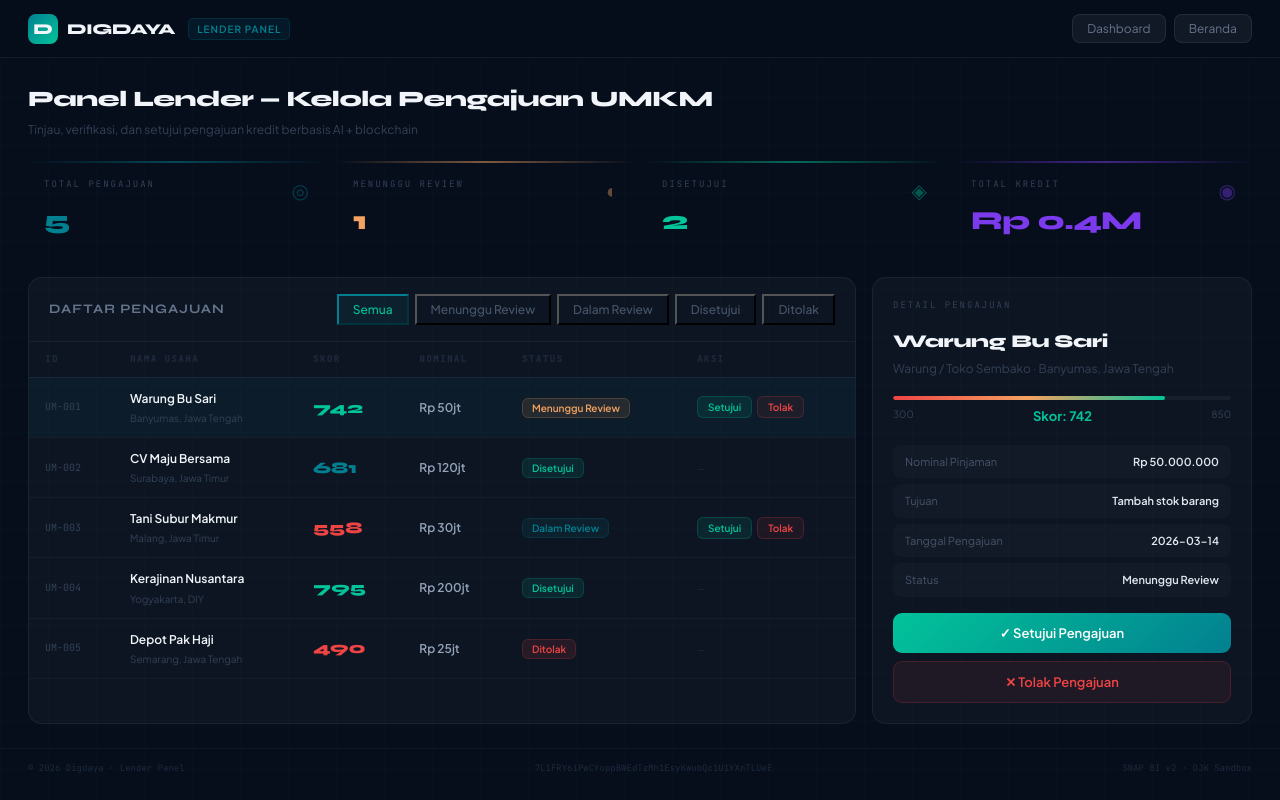
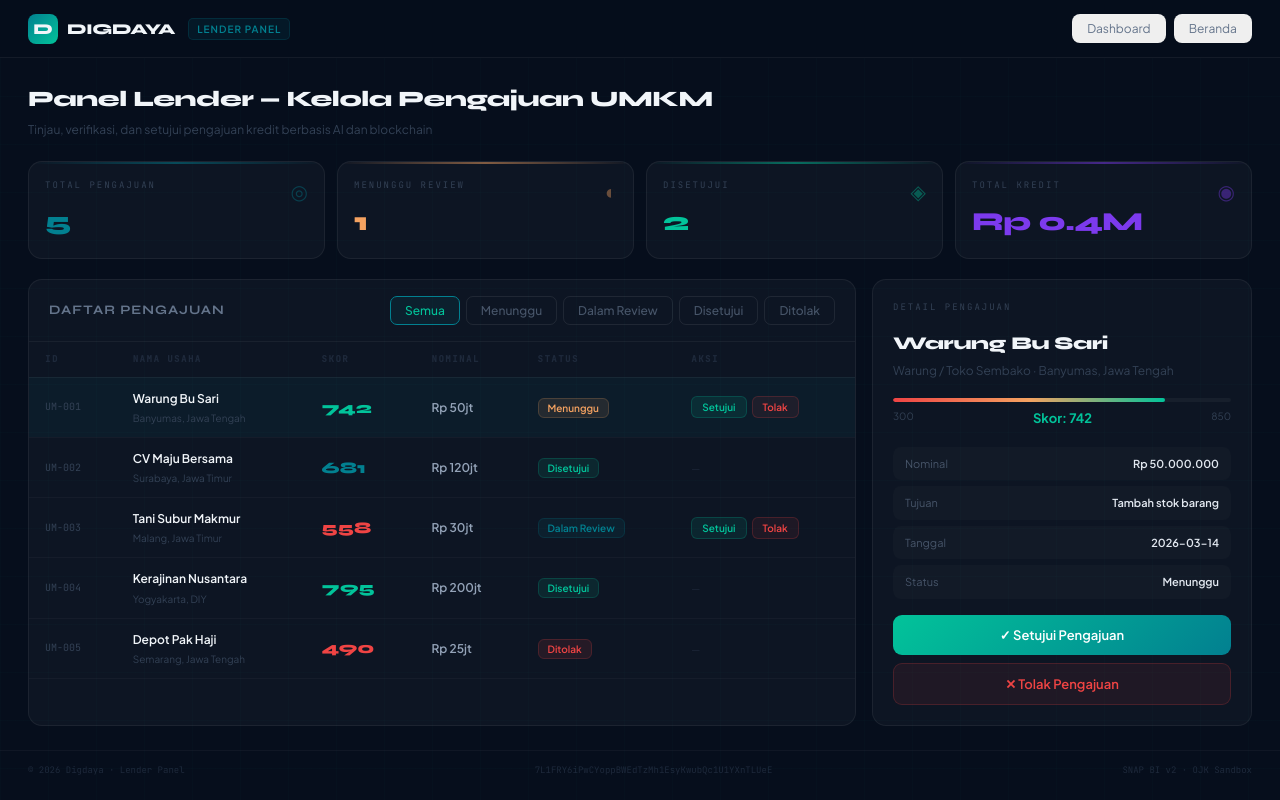
Before and after one commit to Hay121/digdaya-web, a Next.js app in the folder dashboard/: page /admin in a window 1280 px wide. Both pictures are taken after a click on the element 442 px from the left and 407 px from the top of the page. Built offline with nearby package versions, Linux system fonts and the light colour scheme.

Commit message:
Fix react-is dependency

```diff
--- a/dashboard/package.json
+++ b/dashboard/package.json
@@ -17,6 +17,7 @@
     "qrcode.react": "^4.2.0",
     "react": "19.2.3",
     "react-dom": "19.2.3",
+    "react-is": "^19.2.4",
     "recharts": "^3.8.0"
   },
   "devDependencies": {
--- a/dashboard/pages/admin.tsx
+++ b/dashboard/pages/admin.tsx
@@ -1,21 +1,21 @@
 import { useState, useEffect } from "react";
 import { useRouter } from "next/router";
 const MOCK = [
-  {id:"UM-001",name:"Warung Bu Sari",type:"Warung / Toko Sembako",city:"Banyumas, Jawa Tengah",score:742,loan:50000000,purpose:"Tambah stok barang",status:"pending",date:"2026-03-14"},
-  {id:"UM-002",name:"CV Maju Bersama",type:"Jasa Transportasi",city:"Surabaya, Jawa Timur",score:681,loan:120000000,purpose:"Pembelian kendaraan",status:"approved",date:"2026-03-13"},
-  {id:"UM-003",name:"Tani Subur Makmur",type:"Pertanian",city:"Malang, Jawa Timur",score:558,loan:30000000,purpose:"Modal kerja",status:"review",date:"2026-03-12"},
-  {id:"UM-004",name:"Kerajinan Nusantara",type:"Kerajinan / Manufaktur",city:"Yogyakarta, DIY",score:795,loan:200000000,purpose:"Ekspansi produksi",status:"approved",date:"2026-03-11"},
-  {id:"UM-005",name:"Depot Pak Haji",type:"Kuliner / Makanan",city:"Semarang, Jawa Tengah",score:490,loan:25000000,purpose:"Renovasi tempat",status:"rejected",date:"2026-03-10"},
+  {id:"UM-001",name:"Warung Bu Sari",type:"Warung / Toko Sembako",city:"Banyumas, Jawa Tengah",score:742,loan:50000000,purpose:"Tambah stok barang",status:"pending",date:"2026-03-14",sig:"",explorer:"",isLive:false},
+  {id:"UM-002",name:"CV Maju Bersama",type:"Jasa Transportasi",city:"Surabaya, Jawa Timur",score:681,loan:120000000,purpose:"Pembelian kendaraan",status:"approved",date:"2026-03-13",sig:"",explorer:"",isLive:false},
+  {id:"UM-003",name:"Tani Subur Makmur",type:"Pertanian",city:"Malang, Jawa Timur",score:558,loan:30000000,purpose:"Modal kerja",status:"review",date:"2026-03-12",sig:"",explorer:"",isLive:false},
+  {id:"UM-004",name:"Kerajinan Nusantara",type:"Kerajinan / Manufaktur",city:"Yogyakarta, DIY",score:795,loan:200000000,purpose:"Ekspansi produksi",status:"approved",date:"2026-03-11",sig:"",explorer:"",isLive:false},
+  {id:"UM-005",name:"Depot Pak Haji",type:"Kuliner / Makanan",city:"Semarang, Jawa Tengah",score:490,loan:25000000,purpose:"Renovasi tempat",status:"rejected",date:"2026-03-10",sig:"",explorer:"",isLive:false},
 ];
-const STATUS_CFG:any = {
-  pending:{c:"#F4A261",bg:"rgba(244,162,97,.1)",label:"Menunggu Review"},
+const SC:any = {
+  pending:{c:"#F4A261",bg:"rgba(244,162,97,.1)",label:"Menunggu"},
   approved:{c:"#02C39A",bg:"rgba(2,195,154,.1)",label:"Disetujui"},
   review:{c:"#028090",bg:"rgba(2,128,144,.1)",label:"Dalam Review"},
   rejected:{c:"#EF4444",bg:"rgba(239,68,68,.1)",label:"Ditolak"},
 };
 export default function Admin() {
   const router = useRouter();
-  const [apps, setApps] = useState(MOCK);
+  const [apps, setApps] = useState<any[]>(MOCK);
   const [selected, setSelected] = useState<any>(null);
   const [filter, setFilter] = useState("all");
   const [processing, setProcessing] = useState(false);
@@ -25,30 +25,23 @@ export default function Admin() {
     const user = localStorage.getItem("digdaya_user");
     const umkm = localStorage.getItem("digdaya_umkm_data");
     const score = localStorage.getItem("digdaya_score");
-    const sig = localStorage.getItem("digdaya_tx_sig");
-    const explorer = localStorage.getItem("digdaya_tx_explorer");
+    const sig = localStorage.getItem("digdaya_tx_sig") || "";
+    const explorer = localStorage.getItem("digdaya_tx_explorer") || "";
     if(user && umkm && score) {
       const u = JSON.parse(user);
       const d = JSON.parse(umkm);
       const realApp = {
-        id:"UM-LIVE",
-        name:d.bizName||u.name,
-        type:d.bizType||"UMKM",
-        city:`${d.city||""}, ${d.province||""}`,
-        score:parseInt(score),
-        loan:parseInt(d.loanAmount||"0"),
-        purpose:d.loanPurpose||"—",
-        status:"pending",
-        date:new Date().toISOString().split("T")[0],
-        sig:sig||"",
-        explorer:explorer||"",
-        isLive:true,
+        id:"UM-LIVE", name:d.bizName||u.name, type:d.bizType||"UMKM",
+        city:`${d.city||""}, ${d.province||""}`, score:parseInt(score),
+        loan:parseInt(d.loanAmount||"0"), purpose:d.loanPurpose||"—",
+        status:"pending", date:new Date().toISOString().split("T")[0],
+        sig, explorer, isLive:true,
       };
-      setApps(a=>[realApp as any,...a]);
+      setApps(a=>[realApp,...a]);
     }
   },[]);
   if(!mounted) return null;
-  const filtered = filter==="all"?apps:apps.filter(a=>a.status===filter);
+  const filtered = filter==="all" ? apps : apps.filter(a=>a.status===filter);
   const stats = {
     total:apps.length,
     pending:apps.filter(a=>a.status==="pending").length,
@@ -65,6 +58,7 @@ export default function Admin() {
   return (
     <>
       <style>{`
+        @import url('https://fonts.googleapis.com/css2?family=Plus+Jakarta+Sans:wght@400;500;600;700;800&family=Syne:wght@700;800&family=JetBrains+Mono:wght@400;500&display=swap');
         *{box-sizing:border-box;margin:0;padding:0}
         body{background:#060E1C;color:#F1F5F9;font-family:'Plus Jakarta Sans',sans-serif;-webkit-font-smoothing:antialiased}
         ::-webkit-scrollbar{width:5px}::-webkit-scrollbar-thumb{background:#1E3A5F;border-radius:3px}
@@ -73,10 +67,10 @@ export default function Admin() {
         .card{background:rgba(255,255,255,.03);border:1px solid rgba(255,255,255,.06);border-radius:14px}
         .row{transition:background .15s;cursor:pointer}
         .row:hover{background:rgba(255,255,255,.03)}
-        .nbtn{background:rgba(255,255,255,.05);border:1px solid rgba(255,255,255,.08);border-radius:8px;color:#64748B;padding:6px 14px;font-size:12px;cursor:pointer;font-family:'Plus Jakarta Sans',sans-serif;transition:all .2s}
+        .nbtn{background:r5,255,255,.05);border:1px solid rgba(255,255,255,.08);border-radius:8px;color:#64748B;padding:6px 14px;font-size:12px;cursor:pointer;font-family:'Plus Jakarta Sans',sans-serif;transition:all .2s}
         .nbtn:hover{background:rgba(255,255,255,.08);color:#94A3B8}
-        .filter-btn{padding:6px 14px;border-radius:der:1px solid rgba(255,255,255,.08);background:transparent;color:#475569;font-size:12px;font-weight:500;cursor:pointer;font-family:'Plus Jakarta Sans',sans-serif;transition:all .2s}
-        .filter-btn.active{border-color:#028090;background:rgba(2,128,144,.1);color:#02C39A}
+        .fbtn{padding:6px 14px;border-radius:7px;border:1px solid rgba(255,255,255,.08);background:transparent;color:#475569;font-size:12px;font-weight:500;cursor:pointer;font-family:'Plus Jakarta Sans',sans-serif;transition:all .2s}
+        .fbtn.active{border-color:#028090;background:rgba(2,128,144,.1);color:#02C39A}
       `}</style>
       <div style={{minHeight:"100vh",background:"#060E1C",position:"relative"}}>
         <div style={{position:"fixed",inset:0,pointerEvents:"none",backgroundImage:"linear-gradient(rgba(2,128,144,.025) 1px,transparent 1px),linear-gradient(90deg,rgba(2,128,144,.025) 1px,transparent 1px)",backgroundSize:"48px 48px"}}/>
@@ -94,7 +88,7 @@ export default function Admin() {
         <main style={{position:"relative",zIndex:1,padding:"24px 28px",maxWidth:1280,margin:"0 auto"}}>
           <div style={{marginBottom:22}}>
             <h1 style={{fontFamily:"'Syne',sans-serif",fontSize:22,fontWeight:800,marginBottom:3,letterSpacing:-.4}}>Panel Lender — Kelola Pengajuan UMKM</h1>
-            <p style={{color:"#334155",fontSize:12}}>Tinjau, verifikasi, dan setujui pengajuan kredit berbasis AI + blockchain</p>
+            <p style={{color:"#334155",fontSize:12}}>Tinjau, verifikasi, dan setujui pengajuan kredit berbasis AI dan blockchain</p>
           </div>
           <div style={{display:"grid",gridTemplateColumns:"repeat(4,1fr)",gap:12,marginBottom:20}}>
             {[
@@ -103,7 +97,7 @@ export default function Admin() {
               {l:"Disetujui",v:stats.approved,c:"#02C39A",i:"◈"},
               {l:"Total Kredit",v:`Rp ${(stats.totalLoan/1e9).toFixed(1)}M`,c:"#7C3AED",i:"◉"},
             ].map((s,i)=>(
-              <div key={i} cle="card" style={{padding:"16px",position:"relative",overflow:"hidden"}}>
+              <div key={i} className="card" style={{padding:"16px",position:"relative",overflow:"hidden"}}>
                 <div style={{position:"absolute",top:0,left:0,right:0,height:1.5,background:`linear-gradient(90deg,transparent,${s.c}80,transparent)`}}/>
                 <div style={{display:"flex",justifyContent:"space-between",alignItems:"flex-start"}}>
                   <div>
@@ -121,23 +115,26 @@ export default function Admin() {
                 <div style={{fontFamily:"'Syne',sans-serif",fontSize:13,fontWeight:700,color:"#64748B",letterSpacing:1,textTransform:"uppercase"}}>Daftar Pengajuan</div>
                 <div style={{display:"flex",gap:6}}>
                   {["all","pending","review","approved","rejected"].map(f=>(
-                    <button key={f} className={`filter-btn ${filter===f?"active":""}`} onClick={()=>setFilter(f)}>
-                      {f==="all"?"Semua":STATUS_CFG[f]?.label||f}
+                    <button key={f} className={`fbtn${filter===f?" active":""}`} onClick={()=>setFilter(f)}>
+                      {f==="all"?"Semua":SC[f]?.label||f}
                     </button>
                   ))}
                 </div>
               </div>
               <table style={{width:"100%",borderCollapse:"collapse",fontSize:12}}>
-                <thead><tr style={{borderBottom:"1px solid rgba(255,255,255,.05)"}}>
-                  {["ID","Nama Usaha","Skor","Nominal","Status","Aksi"].map(h=>(
-                    <th key={h} style={{textAlign:"left",padding:"10px 16px",color:"#1E293B",fontWeight:600,letterSpacing:1.5,textTransform:"uppercase",fontSize:9,fontFamily:"'JetBrains Mono',monospace"}}>{h}</th>
-                  ))}
-                </tr></thead>
+                <thead>
+                  <tr style={{borderBottom:"1px solid rgba(255,255,255,.05)"}}>
+                    {["ID","Nama Usaha","Skor","Nominal","Status","Aksi"].map(h=>(
+                      <th key={h} style={{textAlign:"left",padding:"10px 16px",color:"#1E293B",fontWeight:600,letterSpacing:1.5,textTransform:"uppercase",fontSize:9,fontFamily:"'JetBrains Mono',monospace"}}>{h}</th>
+                    ))}
+                  </tr>
+                </thead>
                 <tbody>
                   {filtered.map(a=>(
                     <tr key={a.id} className="row" onClick={()=>setSelected(a)} style={{borderBottom:"1px solid rgba(255,255,255,.03)",background:selected?.id===a.id?"rgba(2,128,144,.06)":"transparent"}}>
                       <td style={{padding:"11px 16px",fontFamily:"'JetBrains Mono',monospace",color:"#334155",fontSize:10}}>
-                        {a.id}{(a as any).isLive&&<span style={{marginLeft:5,fontSize:8,color:"#02C39A",background:"rgba(2,195,154,.1)",borderRadius:4,padding:"1px 5px"}}>LIVE</span>}
+                        {a.id}
+                        {a.isLive&&<span style={{marginLeft:5,fontSize:8,color:"#02C39A",background:"rgba(2,195,154,.1)",borderRadius:4,padding:"1px 5px"}}>LIVE</span>}
                       </td>
                       <td style={{padding:"11px 16px"}}>
                         <div style={{fontWeight:600,fontSize:12,marginBottom:2}}>{a.name}</div>
@@ -148,12 +145,10 @@ export default function Admin() {
                       </td>
                       <td style={{padding:"11px 16px",fontWeight:600,color:"#94A3B8"}}>Rp {(a.loan/1e6).toFixed(0)}jt</td>
                       <td style={{padding:"11px 16px"}}>
-                        <span style={{background:STATUS_CFG[a.status]?.bg,color:STATUS_CFG[a.status]?.c,border:`1px solid ${STATUS_CFG[a.status]?.c}30`,borderRadius:6,padding:"3px 9px",fontSize:10,fontWeight:600}}>
-                          {STATUS_CFG[a.status]?.label}
-                        </span>
+                        <span style={{background:SC[a.status]?.bg,color:SC[a.status]?.c,border:`1px solid ${SC[a.status]?.c}30`,borderRadius:6,padding:"3px 9px",fontSize:10,fontWeight:600}}>{SC[a.status]?.label}</span>
                       </td>
                       <td style={{padding:"11px 16px"}}>
-                        {a.status==="pending"||a.status==="review"?(
+                        {(a.status==="pending"||a.status==="review")?(
                           <div style={{display:"flex",gap:5}} onClick={e=>e.stopPropagation()}>
                             <button onClick={()=>handleAction(a.id,"approved")} style={{background:"rgba(2,195,154,.1)",border:"1px solid rgba(2,195,154,.2)",borderRadius:6,color:"#02C39A",padding:"4px 10px",fontSize:10,fontWeight:600,cursor:"pointer",fontFamily:"'Plus Jakarta Sans',sans-serif"}}>Setujui</button>
                             <button onClick={()=>handleAction(a.id,"rejected")} style={{background:"rgba(239,68,68,.08)",border:"1px solid rgba(239,68,68,.2)",borderRadius:6,color:"#EF4444",padding:"4px 10px",fontSize:10,fontWeight:600,cursor:"pointer",fontFamily:"'Plus Jakarta Sans',sans-serif"}}>Tolak</button>
@@ -177,14 +172,16 @@ export default function Admin() {
                     <div style={{height:"100%",width:`${((selected.score-300)/550)*100}%`,background:"linear-gradient(90deg,#EF4444,#F4A261,#02C39A)",borderRadius:2}}/>
                   </div>
                   <div style={{display:"flex",justifyContent:"space-between",fontSize:10,color:"#334155",marginBottom:18}}>
-                    <span>300</span><span style={{color:selected.score>=740?"#02C39A":selected.score>=670?"#028090":"#F4A261",fontWeight:700,fontSize:13}}>Skor: {selected.score}</span><span>850</span>
+                    <span>300</span>
+                    <span style={{color:selected.score>=740?"#02C39A":selected.score>=670?"#028090":"#F4A261",fontWeight:700,fontSize:13}}>Skor: {selected.score}</span>
+                    <span>850</span>
                   </div>
                   <div style={{display:"grid",gap:6,marginBottom:16}}>
                     {[
-                      ["Nominal Pinjaman",`Rp ${selected.loan.toLocaleString("id-ID")}`],
+                      ["Nominal",`Rp ${selected.loan.toLocaleString("id-ID")}`],
                       ["Tujuan",selected.purpose],
-                      ["Tanggal Pengajuan",selected.date],
-                      ["Status",STATUS_CFG[selected.status]?.label],
+                      ["Tanggal",selected.date],
+                      ["Status",SC[selected.status]?.label],
                     ].map(([k,v],i)=>(
                       <div key={i} style={{display:"flex",justifyContent:"space-between",padding:"8px 12px",background:"rgba(255,255,255,.02)",borderRadius:8}}>
                         <span style={{fontSize:11,color:"#475569"}}>{k}</span>
@@ -192,14 +189,14 @@ export default function Admin() {
                       </div>
                     ))}
                   </div>
-                  {(selected as any).explorer&&(
-                    <a href={(selected as any).explorer} target="_blank" rel="noreferrer" style={{display:"flex",alignItems:"center",gap:6,background:"rgba(2,195,154,.07)",border:"1px solid rgba(2,195,154,.15)",borderRadius:8,padding:"8px 12px",fontSize:11,color:"#02C39A",textDecoration:"none",marginBottom:12,fontFamily:"'JetBrains Mono',monospace"}}>
+                  {selected.explorer&&(
+                    <a href={selected.explorer} target="_blank" rel="noreferrer" style={{display:"flex",alignItems:"center",gap:6,background:"rgba(2,195,154,.07)",border:"1px solid rgba(2,195,154,.15)",borderRadius:8,padding:"8px 12px",fontSize:11,color:"#02C39A",textDecoration:"none",marginBottom:12,fontFamily:"'JetBrains Mono',monospace"}}>
                       ◈ Verifikasi di Solana Explorer ↗
                     </a>
                   )}
                   {(selected.status==="pending"||selected.status==="review")&&(
                     <div style={{display:"grid",gap:8}}>
-                      <button disabled={processing} onClick={()=>handleAction(selected.id,"approved")} style={{background:"linear-gradient(135deg,#02C39A,#028090)",border:"none",borderRadius:9,color:"#fff",padding:"12px",fontSize:13,fontWeight:600,cursor:processing?"not-allowed":"pointer",fontFamily:"'Plus Jakarta Sans',sans-serif",opacity:processing?.6:1}}>
+                      <button disabled={processing} onClick={()=>handleAction(selected.id,"approved")} style={{background:"linear-gradient(135deg,#02C39A,#028090)",border:"none",borderRadius:9,color:"#fff",padding:"12px",fontSize:13,fontWeight:600,cursor:processing?"not-allowed":"pointer",fontFamily:"'Plus Jakarta Sans',sans-serif",opacity:processing?0.6:1}}>
                         {processing?"Memproses...":"✓ Setujui Pengajuan"}
                       </button>
                       <button disabled={processing} onClick={()=>handleAction(selected.id,"rejected")} style={{background:"rgba(239,68,68,.08)",border:"1px solid rgba(239,68,68,.2)",borderRadius:9,color:"#EF4444",padding:"12px",fontSize:13,fontWeight:600,cursor:processing?"not-allowed":"pointer",fontFamily:"'Plus Jakarta Sans',sans-serif"}}>
```
Also changed, not shown: 1 other file (tests, documents, lock files or other folders).
